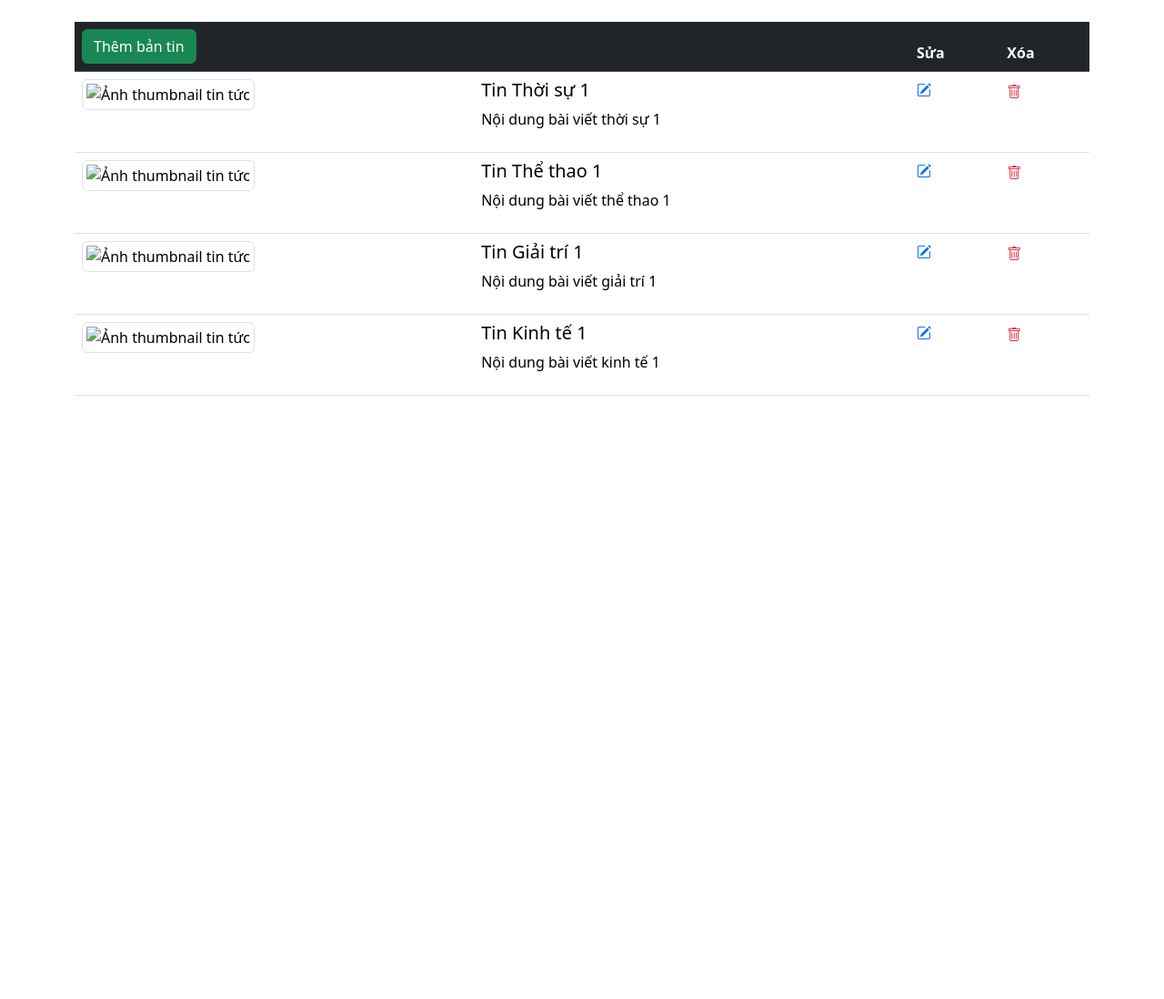
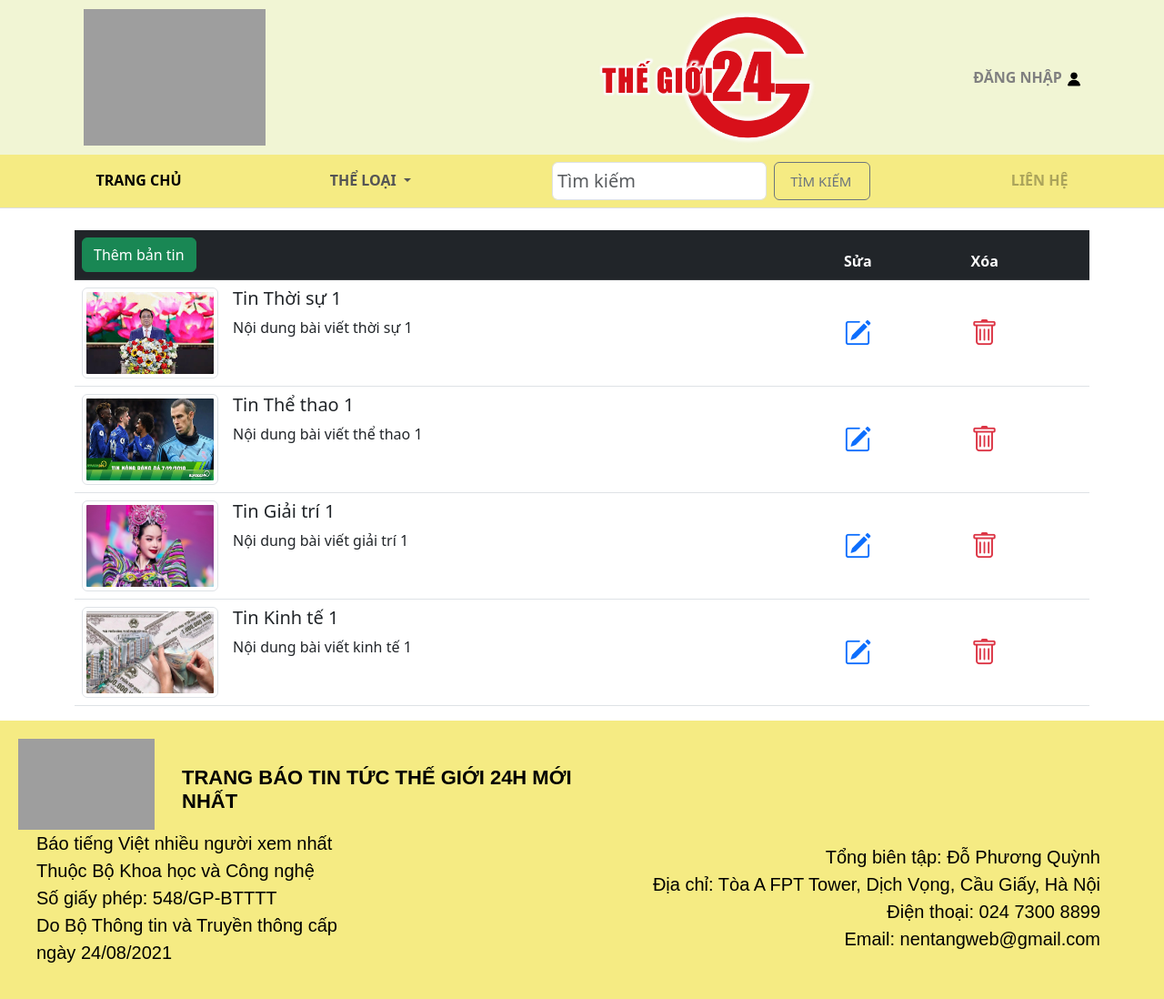
Before and after one commit to huynq2004/GroupProject_News_Cong-Nghe-Web-2024, a PHP site: page /GroupProject_News_Cong-Nghe-Web-2024/public/index.php in a window 1280 px wide. Shown: the whole page at 91% size. Before the commit the page ends 435 px from the top, so only its background shows below. Run offline with PHP 8.4, Linux system fonts and the light colour scheme; data comes from the database, SQL or seed files in the repository; grey boxes are pictures that could not be loaded.

Commit message:
Feature/admin news management (#9)
* Tái cấu trúc cây thư mục mã nguồn theo mô hình mvc (thêm service)

* Cấu hình tên miền và thư mục gốc

* Xây dựng lớp model tin tức - News (thuộc tính, hàm tạo, getters & setters)

* Tạo lớp NewsService xử lí các yêu cầu từ NewsController + Viết hàm lấy danh sách tin tức.

* Xây dựng NewsController và phương thức index() đẩy dlieu từ service vào view.

* Thêm thư viện bootstrap để dùng offline (đã đổi đường dẫn font của file icons)

* Tạo giao diện xem danh sách tin tức

* Viết code test thử chức năng tạm thời ở index

* Viết lại phần code kết nối csdl sử dụng lớp kết nối

* Sửa giao diện: kích thước ảnh thumbnails, icons

* Sửa header footer để ghép được vào file khác

* hoàn thiện giao diện front-end admin

```diff
--- a/app/config/config.php
+++ b/app/config/config.php
@@ -2,7 +2,7 @@
 define('APP_ROOT', dirname(__FILE__,3));
 define('DOMAIN', 'http://localhost/GroupProject_News_Cong-Nghe-Web-2024/');
 
-//DInh nghia hang so ket noi CSDL
+//Dinh nghia hang so ket noi CSDL
 define ('DB_HOST','localhost');
 define ('DB_USER','root');
 define ('DB_PASS','');
--- a/app/services/NewsService.php
+++ b/app/services/NewsService.php
@@ -2,24 +2,22 @@
 require_once APP_ROOT .'/app/models/News.php';
 
 class NewsService{
-    public function getAllNews(){
+    public function getAllNews()
+    {
         $newsList = [];
-        try{
-            //Kết nối đến CSDL
-            $conn = new PDO('mysql:host=localhost;dbname=tintuc', 'root', '' );
+        //Kết nối đến CSDL
+        $dbConnection = new DBConnection();
+        $conn = $dbConnection->getConnection();
 
+        if ($conn != null) {
             //Truy vấn
             $sql = "SELECT * FROM news ORDER BY created_at DESC";
             $stmt = $conn->query($sql);
 
             //Xử lý kết quả trả về
-            while($row = $stmt->fetch()){
+            while ($row = $stmt->fetch()) {
                 $newsList[] = new News($row['id'], $row['title'], $row['content'], $row['image'], $row['created_at'], $row['category_id']);
             }
-            return $newsList;
-
-        } catch( PDOException $e ) {
-            echo $e->getMessage();
             return $newsList;
         }
     }
--- a/app/views/admin/dashboard.php
+++ b/app/views/admin/dashboard.php
@@ -1,15 +1,4 @@
-<!DOCTYPE html>
-<html lang="en">
-
-<head>
-    <meta charset="UTF-8">
-    <meta name="viewport" content="width=device-width, initial-scale=1.0">
-    <title>Quản lý tin tức</title>
-    <link rel="stylesheet" href="<?= DOMAIN . 'public/css/bootstrap.min.css'; ?>">
-    <link rel="stylesheet" href="<?= DOMAIN . 'public/css/bootstrap-icons.min.css'; ?>">
-</head>
-
-<body>
+<?php include APP_ROOT . '/app/views/layouts/header.php'; ?>
     <div class="container mt-4">
         <table class="table">
             <thead class="table-dark">
@@ -27,21 +16,21 @@
                 foreach ($newsList as $news) {
                 ?>
                     <tr>
-                        <td scope="row">
-                            <img src="<?php $news->getImage(); ?>" class="img-thumbnail" alt="Ảnh thumbnail tin tức" style="width: 100px; height: auto;">
+                        <td scope="row" style="width: 166px">
+                            <img src="<?= DOMAIN.'public/images/'.$news->getImage()?>" class="img-thumbnail" alt="Ảnh thumbnail tin tức" style="width: 150px; height: 100px;">
                         </td>
                         <td>
                             <h5><?= $news->getTitle() ?></h5>
                             <p><?= $news->getContent() ?></p>
                         </td>
-                        <td>
-                            <a href="<?= DOMAIN.'app/views/admin/news/edit.php?id='.$news->getId()?>"><i class="bi-pencil-square"></i></a>
+                        <td style="vertical-align: middle;">
+                            <a href="<?= DOMAIN.'app/views/admin/news/edit.php?id='.$news->getId()?>"><i class="bi-pencil-square" style="font-size: 30px;"></i></a>
                         </td>
-                        <td>
+                        <td style="vertical-align: middle;">
                             <form action="<?= DOMAIN.'app/views/admin/news/delete.php' ?>" method="POST" onsubmit="return confirm('Bạn có chắc chắn muốn xóa tin này?')">
                                 <input type="hidden" name="id" value="<?= $news->getId() ?>">
                                 <button type="submit" class="btn btn-link p-0 m-0 text-danger" style="border: none; background: none;">
-                                    <i class="bi bi-trash"></i>
+                                    <i class="bi bi-trash" style="font-size: 30px;"></i>
                                 </button>
                             </form>
                         </td>
@@ -49,11 +38,7 @@
                 <?php
                 }
                 ?>
-
-
             </tbody>
         </table>
     </div>
-</body>
-
-</html>
+<?php include APP_ROOT . '/app/views/layouts/footer.php'; ?>
--- a/app/views/layouts/footer.php
+++ b/app/views/layouts/footer.php
@@ -27,3 +27,5 @@
         </div>
     </div>
 </footer>
+</body>
+</html>
--- a/app/views/layouts/header.php
+++ b/app/views/layouts/header.php
@@ -61,7 +61,7 @@
                     <img src="<?=DOMAIN.'public/images/logo2.webp'?>" alt="Thế Giới 24 Logo" height="60">
                 </div>
             </div>
-            <a href="#" class="nav-link mx-2" style="color:gray">ĐĂNG NHẬP
+            <a href="<?= DOMAIN.'app/views/admin/login.php'?>" class="nav-link mx-2" style="color:gray">ĐĂNG NHẬP
                 <img src="<?=DOMAIN.'public/images/icon1.png'?>" alt="icon login" height="18">
             </a>
         </div>
@@ -100,5 +100,3 @@
         </div>
       </div>
     </nav>
-</body>
-</html>
--- a/public/index.php
+++ b/public/index.php
@@ -1,6 +1,7 @@
 <?php
 require_once('../app/config/config.php');
-// //Dùng để test controller
+require_once APP_ROOT .'/app/config/database.php';
+//Dùng để test controller
  require_once APP_ROOT.'/app/controllers/NewsController.php';
 
  $controller = new NewsController();
```
Also changed, not shown: public/images/giai_tri_1.jpg (added), public/images/kinh_te_1.jpg (added), public/images/the_thao_1.jpg (added), public/images/thoi_su_1.jpg (added).
